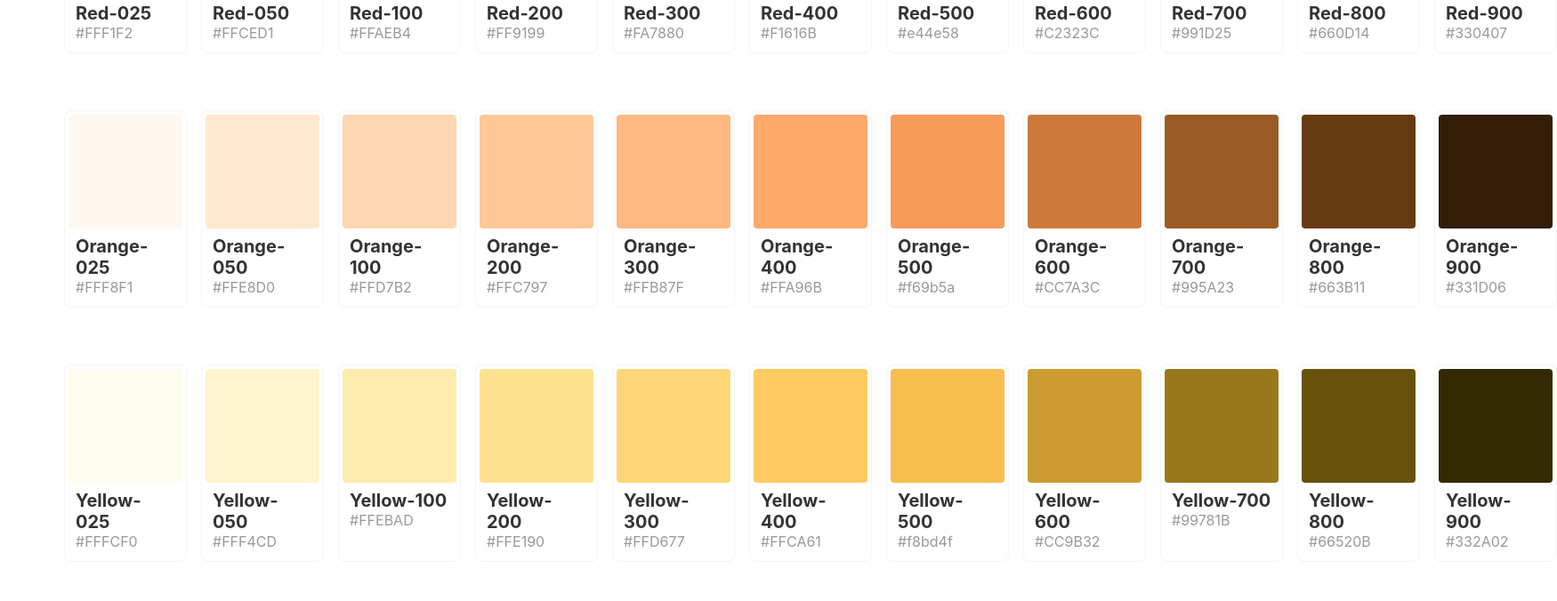
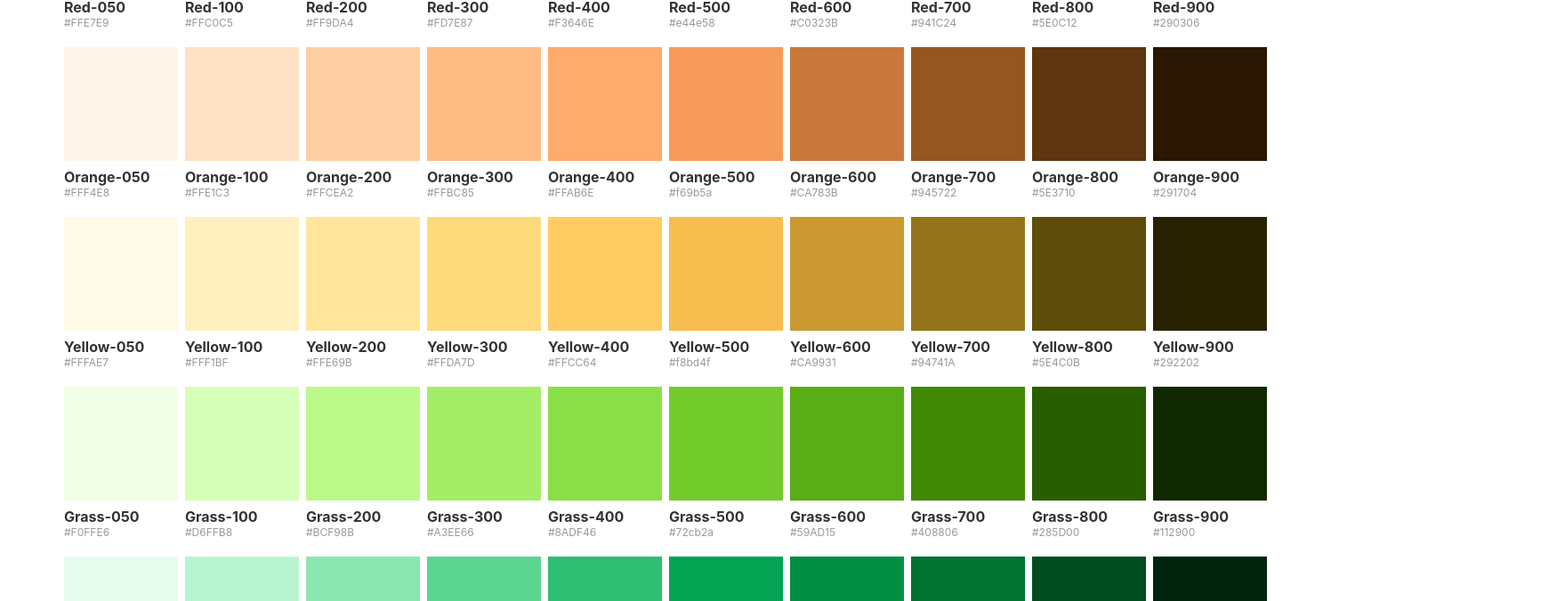
Before and after one commit to dannymcclain/gen-color-scale, a Svelte app: page / in a window 1280 px wide. Shown: the part 376-1052 px from the top of the page at 89% size, 1750 px wide, since content can reach past the window. Built offline with nearby package versions, Linux system fonts and the light colour scheme.

Commit message:
cleaning up

```diff
--- a/src/components/Swatch.svelte
+++ b/src/components/Swatch.svelte
@@ -1,9 +1,6 @@
 <script>
 export let name;
 export let color;
-// export let hex;
-
-let hex;
 </script>
 
 <section style="--color: {color}">
@@ -24,13 +21,12 @@ let hex;
         flex-direction: column;
         justify-content: flex-start;
         align-items: flex-start;
-        border-radius: 8px;
-        border: 1px solid #f5f5f5;
-        padding: .25rem;
     }
+
     .details {
-        padding: .5rem;
+        margin-top: .5rem;
     }
+
     .swatch {
         aspect-ratio: 1;
         width: 100%;
@@ -38,16 +34,16 @@ let hex;
         height: auto;
         padding: 0;
         margin: 0;
-        border-radius: 4px;
     }
 
     h2 {
         margin: 0;
         padding: 0;
-        font-size: 1.25rem;
-        // font-weight: 800;
+        font-size: 1rem;
+        font-weight: 700;
     }
     p {
+        font-size: .75rem;
         margin: 0;
         padding: 0;
         color: #999;
--- a/src/components/SwatchList.svelte
+++ b/src/components/SwatchList.svelte
@@ -1,77 +1,73 @@
 <script>
     import Swatch from './Swatch.svelte'
+    import tinycolor from '../tinycolor'
 
     let palette = [
         { swatch: 'Red', colors:
             [
-                {name: '900', color: '#330407'},
-                {name: '800', color: '#660D14'},
-                {name: '700', color: '#991D25'},
-                {name: '600', color: '#C2323C'},
+                {name: '900', color: '#290306'},
+                {name: '800', color: '#5E0C12'},
+                {name: '700', color: '#941C24'},
+                {name: '600', color: '#C0323B'},
                 {name: '500', color: '#e44e58'},
-                {name: '400', color: '#F1616B'},
-                {name: '300', color: '#FA7880'},
-                {name: '200', color: '#FF9199'},
-                {name: '100', color: '#FFAEB4'},
-                {name: '050', color: '#FFCED1'},
-                {name: '025', color: '#FFF1F2'},
+                {name: '400', color: '#F3646E'},
+                {name: '300', color: '#FD7E87'},
+                {name: '200', color: '#FF9DA4'},
+                {name: '100', color: '#FFC0C5'},
+                {name: '050', color: '#FFE7E9'},
             ]
             },
         { swatch: 'Orange', colors:
             [
-                {name: '900', color: '#331D06'},
-                {name: '800', color: '#663B11'},
-                {name: '700', color: '#995A23'},
-                {name: '600', color: '#CC7A3C'},
+                {name: '900', color: '#291704'},
+                {name: '800', color: '#5E3710'},
+                {name: '700', color: '#945722'},
+                {name: '600', color: '#CA783B'},
                 {name: '500', color: '#f69b5a'},
-                {name: '400', color: '#FFA96B'},
-                {name: '300', color: '#FFB87F'},
-                {name: '200', color: '#FFC797'},
-                {name: '100', color: '#FFD7B2'},
-                {name: '050', color: '#FFE8D0'},
-                {name: '025', color: '#FFF8F1'},
+                {name: '400', color: '#FFAB6E'},
+                {name: '300', color: '#FFBC85'},
+                {name: '200', color: '#FFCEA2'},
+                {name: '100', color: '#FFE1C3'},
+                {name: '050', color: '#FFF4E8'},
             ]
             },
         { swatch: 'Yellow', colors: [
-            {name: '900', color: '#332A02'},
-            {name: '800', color: '#66520B'},
-            {name: '700', color: '#99781B'},
-            {name: '600', color: '#CC9B32'},
+            {name: '900', color: '#292202'},
+            {name: '800', color: '#5E4C0B'},
+            {name: '700', color: '#94741A'},
+            {name: '600', color: '#CA9931'},
             {name: '500', color: '#f8bd4f'},
-            {name: '400', color: '#FFCA61'},
-            {name: '300', color: '#FFD677'},
-            {name: '200', color: '#FFE190'},
-            {name: '100', color: '#FFEBAD'},
-            {name: '050', color: '#FFF4CD'},
-            {name: '025', color: '#FFFCF0'},
+            {name: '400', color: '#FFCC64'},
+            {name: '300', color: '#FFDA7D'},
+            {name: '200', color: '#FFE69B'},
+            {name: '100', color: '#FFF1BF'},
+            {name: '050', color: '#FFFAE7'},
         ]
         },
         { swatch: 'Grass', colors: [
-            {name: '900', color: '#153300'},
-            {name: '800', color: '#2C6500'},
-            {name: '700', color: '#428D06'},
-            {name: '600', color: '#5AAF15'},
+            {name: '900', color: '#112900'},
+            {name: '800', color: '#285D00'},
+            {name: '700', color: '#408806'},
+            {name: '600', color: '#59AD15'},
             {name: '500', color: '#72cb2a'},
-            {name: '400', color: '#87DC42'},
-            {name: '300', color: '#9DEA5E'},
-            {name: '200', color: '#B3F57D'},
-            {name: '100', color: '#C9FCA0'},
-            {name: '050', color: '#DFFFC8'},
-            {name: '025', color: '#F6FFF0'},
+            {name: '400', color: '#8ADF46'},
+            {name: '300', color: '#A3EE66'},
+            {name: '200', color: '#BCF98B'},
+            {name: '100', color: '#D6FFB8'},
+            {name: '050', color: '#F0FFE6'},
         ]
         },
         { swatch: 'Green', colors: [
-            {name: '900', color: '#002E11'},
-            {name: '800', color: '#005522'},
-            {name: '700', color: '#007633'},
-            {name: '600', color: '#009044'},
+            {name: '900', color: '#00240E'},
+            {name: '800', color: '#004E20'},
+            {name: '700', color: '#007231'},
+            {name: '600', color: '#008E43'},
             {name: '500', color: '#05a455'},
-            {name: '400', color: '#28BB70'},
-            {name: '300', color: '#50CF8A'},
-            {name: '200', color: '#78E0A5'},
-            {name: '100', color: '#A0EDC0'},
-            {name: '050', color: '#C8F7DA'},
-            {name: '025', color: '#F0FDF5'},
+            {name: '400', color: '#2EBF74'},
+            {name: '300', color: '#5CD592'},
+            {name: '200', color: '#8AE7B1'},
+            {name: '100', color: '#B8F4D0'},
+            {name: '050', color: '#E6FCEE'},
         ]
         },
         { swatch: 'Teal', colors: [
@@ -206,10 +202,10 @@
     section {
         display: flex;
         flex-direction: row;
-        gap:1rem;
+        gap:.5rem;
     }
     div {
-        margin-bottom: 4rem;
+        margin-bottom: 1.25rem;
     }
 </style>
 
@@ -223,15 +219,3 @@
         </section>
     </div>
 {/each}
-
-
-<!-- <section>
-    {#each pink as {name, color}}
-        <Swatch name={name} color={color} />
-    {/each}
-</section>
-<section>
-    {#each purple as {name, color}}
-        <Swatch name={name} color={color} />
-    {/each}
-</section> -->
```
